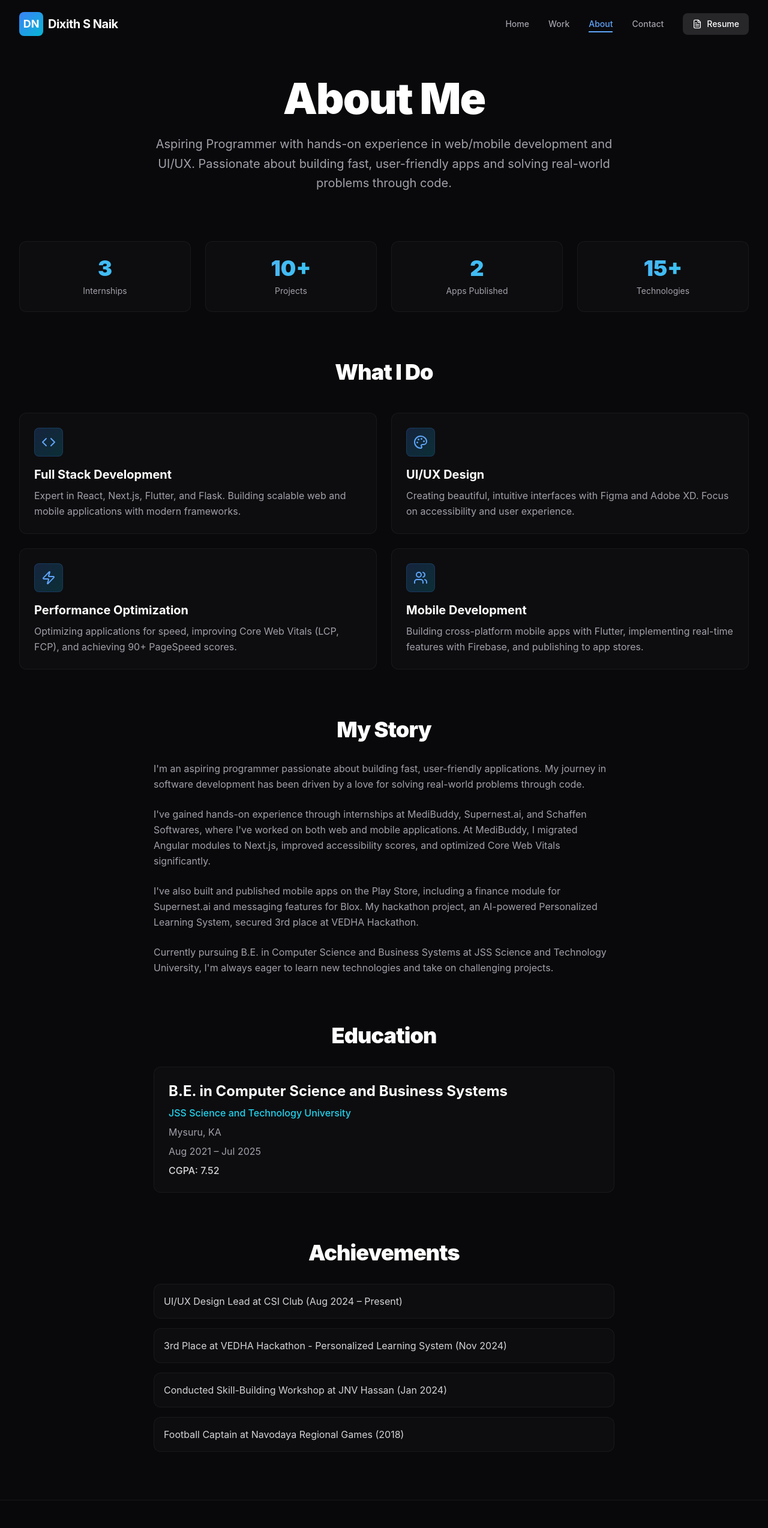
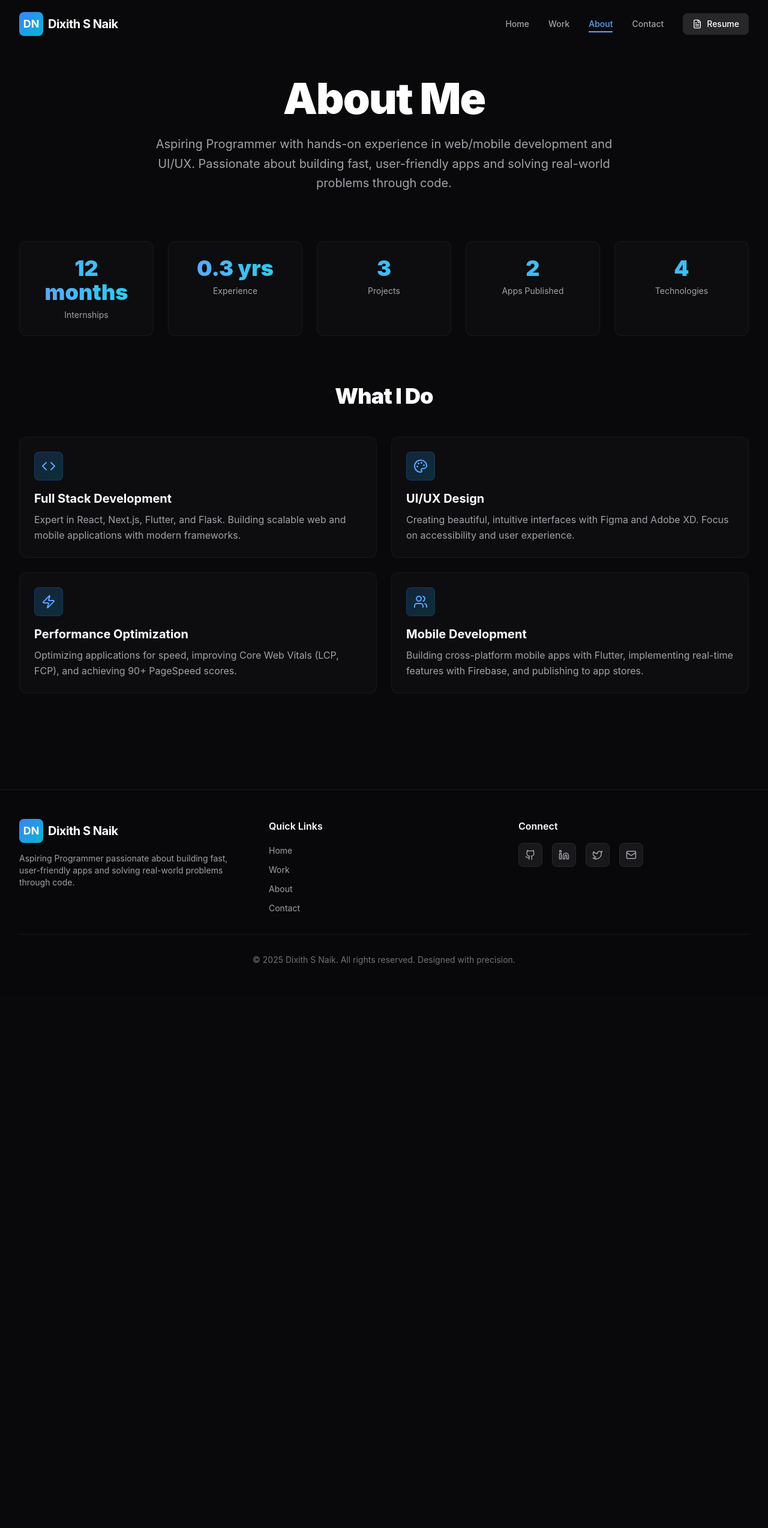
Before and after one commit to dixithsnaik/portfolio, a React (Vite) app: page /about in a window 1280 px wide. Shown: the top 2547 px of the page at 60% size. After the commit the page ends 1658 px from the top, so only its background shows below. Built offline with nearby package versions, Linux system fonts and the light colour scheme.

Commit message:
fix about section

```diff
--- a/src/components/Contact.jsx
+++ b/src/components/Contact.jsx
@@ -106,7 +106,7 @@ const Contact = () => {
                 value={formData.name}
                 onChange={handleChange}
                 required
-                placeholder="John Doe"
+                placeholder="Your Name"
                 className="w-full px-4 py-3 bg-zinc-900/50 border border-zinc-800 rounded-lg text-white placeholder-zinc-500 focus:outline-none focus:ring-2 focus:ring-blue-500 focus:border-transparent transition-all"
               />
             </div>
@@ -122,7 +122,7 @@ const Contact = () => {
                 value={formData.email}
                 onChange={handleChange}
                 required
-                placeholder="john@example.com"
+                placeholder="your.email@example.com"
                 className="w-full px-4 py-3 bg-zinc-900/50 border border-zinc-800 rounded-lg text-white placeholder-zinc-500 focus:outline-none focus:ring-2 focus:ring-blue-500 focus:border-transparent transition-all"
               />
             </div>
@@ -138,7 +138,7 @@ const Contact = () => {
                 onChange={handleChange}
                 required
                 rows={6}
-                placeholder="Tell me about your project..."
+                placeholder="Write your message here..."
                 className="w-full px-4 py-3 bg-zinc-900/50 border border-zinc-800 rounded-lg text-white placeholder-zinc-500 focus:outline-none focus:ring-2 focus:ring-blue-500 focus:border-transparent transition-all resize-none"
               />
             </div>
--- a/src/data/portfolio.json
+++ b/src/data/portfolio.json
@@ -130,24 +130,39 @@
   "subtitle": "My professional journey and the milestones along the way",
   "items": [
     {
-        "year": "Jan 2025 – Jul 2025",
+      "role": "Specialist Programmer",
+      "company": "Infosys",
+      "location": "Bangalore, KA",
+      "startDate": "Oct 2025",
+      "endDate": "Present",
+      "tag": "fulltime",
+      "description": "Completed intensive training under the Specialist Programmer program, focused on full-stack development with emphasis on React.js and TypeScript. Worked on training assignments involving UI development, backend API design, and database integration. Designed responsive and accessible UI components using React and Material Design principles, following clean component patterns. Implemented backend services using Node.js and Express with structured CRUD operations and MongoDB. Used Git for version control, followed coding standards with ESLint and Prettier, and handled validations and user-facing messages."
+    },
+    {
       "role": "Software Development Engineer Intern",
       "company": "MediBuddy (medibuddy.in)",
       "location": "Bangalore, KA",
+      "startDate": "Jan 2025",
+      "endDate": "Jul 2025",
+      "tag": "internship",
       "description": "Migrated key Angular modules to modern Next.js stack, improving accessibility score from 60 to 90+. Enhanced order medicine homepage performance (LCP: 2.8s→1.3s, FCP: 1.9s→0.6s) achieving PageSpeed score of 90+. Added XML sitemap resulting in 60% increase in clicks. Developed Vision Care feature with 13 Snowplow analytics events. Contributed to Nx Monorepo architecture."
     },
     {
-        "year": "Dec 2024 – Jan 2025",
       "role": "Software Development Engineer Intern",
       "company": "Supernest.ai (supernest.ai)",
       "location": "Remote",
+      "startDate": "Dec 2024",
+      "endDate": "Jan 2025",
+      "tag": "internship",
       "description": "Built finance module in Flutter using Provider for state management. Worked on animated UI screens and API integration with modular code. App is live on Play Store with 50+ downloads, perfect 5.0 rating, published under Supernest.ai."
     },
     {
-        "year": "Sep 2024 – Nov 2024",
       "role": "Jr. Flutter Developer",
       "company": "Schaffen Softwares Pvt. Ltd (Blox App)",
       "location": "Remote",
+      "startDate": "Sep 2024",
+      "endDate": "Nov 2024",
+      "tag": "internship",
       "description": "Built in-app messaging feature using Firebase, supporting reactions, replies, deletions, stickers, and image sharing. Developed full notifications module in Flutter with smooth state handling. App is live on Play Store with 100+ downloads, 4.3 rating, published under Blox Technologies Pvt. Ltd."
     }
   ]
--- a/src/pages/About.jsx
+++ b/src/pages/About.jsx
@@ -3,12 +3,52 @@ import portfolioData from '../data/portfolio.json';
 import { getIcon } from '../utils/data';
 
 const About = () => {
-  const { about } = portfolioData;
+  const { about, projects, experience } = portfolioData;
+  const experienceItems = experience.items;
+
+  // Helper: parse "MMM YYYY" format
+  const parseDate = (str) => {
+    if (str.toLowerCase() === 'present') return new Date(); // current date
+    const [monthStr, year] = str.split(' ');
+    const month = new Date(`${monthStr} 1, ${year}`).getMonth(); // month index 0-11
+    return new Date(parseInt(year), month, 1); // first day of month
+  };
+
+  // Helper: calculate months difference
+  const calculateMonths = (start, end) =>
+    (end.getFullYear() - start.getFullYear()) * 12 + (end.getMonth() - start.getMonth()) + 1;
+
+  // Calculate internship and full-time experience
+  let internshipMonths = 0;
+  let fulltimeMonths = 0;
+
+  experienceItems.forEach((exp) => {
+    const start = parseDate(exp.startDate);
+    const end = parseDate(exp.endDate);
+
+    const months = calculateMonths(start, end);
+
+    if (exp.tag === 'internship') internshipMonths += months;
+    else if (exp.tag === 'fulltime') fulltimeMonths += months;
+  });
+
+  // Prepare stats
+  const internshipText = `${internshipMonths} month${internshipMonths > 1 ? 's' : ''}`;
+  const fulltimeText = `${(fulltimeMonths / 12).toFixed(1)} yrs`;
+
+  const stats = [
+    { label: 'Internships', value: internshipText },
+    { label: 'Experience', value: fulltimeText },
+    { label: 'Projects', value: projects.items.length },
+    { label: 'Apps Published', value: projects.items.filter(p => p.link).length },
+    { label: 'Technologies', value: about.skills.length },
+  ];
+
+  // Map skills with icons
   const skills = about.skills.map((skill) => ({
     ...skill,
     icon: getIcon(skill.icon),
   }));
-  const stats = about.stats;
 
   return (
     <div className="pt-32 pb-20 px-4 sm:px-6 lg:px-8">
@@ -34,7 +74,7 @@ const About = () => {
           whileInView={{ opacity: 1, y: 0 }}
           viewport={{ once: true }}
           transition={{ duration: 0.6 }}
-          className="grid grid-cols-2 md:grid-cols-4 gap-6 mb-20"
+          className="grid grid-cols-2 md:grid-cols-5 gap-6 mb-20"
         >
           {stats.map((stat, index) => (
             <div
@@ -80,65 +120,6 @@ const About = () => {
             })}
           </div>
         </motion.div>
-
-        {/* Story */}
-        <motion.div
-          initial={{ opacity: 0, y: 30 }}
-          whileInView={{ opacity: 1, y: 0 }}
-          viewport={{ once: true }}
-          transition={{ duration: 0.6 }}
-          className="max-w-3xl mx-auto mb-20"
-        >
-          <h2 className="text-4xl font-black tracking-tight mb-8 text-center">My Story</h2>
-          <div className="space-y-6 text-zinc-400 leading-relaxed">
-            {about.story.map((paragraph, index) => (
-              <p key={index}>{paragraph}</p>
-            ))}
-          </div>
-        </motion.div>
-
-        {/* Education */}
-        {about.education && (
-          <motion.div
-            initial={{ opacity: 0, y: 30 }}
-            whileInView={{ opacity: 1, y: 0 }}
-            viewport={{ once: true }}
-            transition={{ duration: 0.6 }}
-            className="max-w-3xl mx-auto mb-20"
-          >
-            <h2 className="text-4xl font-black tracking-tight mb-8 text-center">Education</h2>
-            <div className="p-6 rounded-xl bg-zinc-900/30 border border-zinc-800/50">
-              <h3 className="text-2xl font-bold mb-2">{about.education.degree}</h3>
-              <p className="text-cyan-400 font-medium mb-2">{about.education.institution}</p>
-              <p className="text-zinc-400 mb-2">{about.education.location}</p>
-              <p className="text-zinc-400 mb-2">{about.education.dates}</p>
-              <p className="text-zinc-300 font-medium">CGPA: {about.education.cgpa}</p>
-            </div>
-          </motion.div>
-        )}
-
-        {/* Achievements */}
-        {about.achievements && about.achievements.length > 0 && (
-          <motion.div
-            initial={{ opacity: 0, y: 30 }}
-            whileInView={{ opacity: 1, y: 0 }}
-            viewport={{ once: true }}
-            transition={{ duration: 0.6 }}
-            className="max-w-3xl mx-auto"
-          >
-            <h2 className="text-4xl font-black tracking-tight mb-8 text-center">Achievements</h2>
-            <div className="space-y-4">
-              {about.achievements.map((achievement, index) => (
-                <div
-                  key={index}
-                  className="p-4 rounded-xl bg-zinc-900/30 border border-zinc-800/50 hover:border-zinc-700 transition-colors"
-                >
-                  <p className="text-zinc-300">{achievement}</p>
-                </div>
-              ))}
-            </div>
-          </motion.div>
-        )}
       </div>
     </div>
   );
```
Lines whose indentation alone changed are shown as unchanged.
